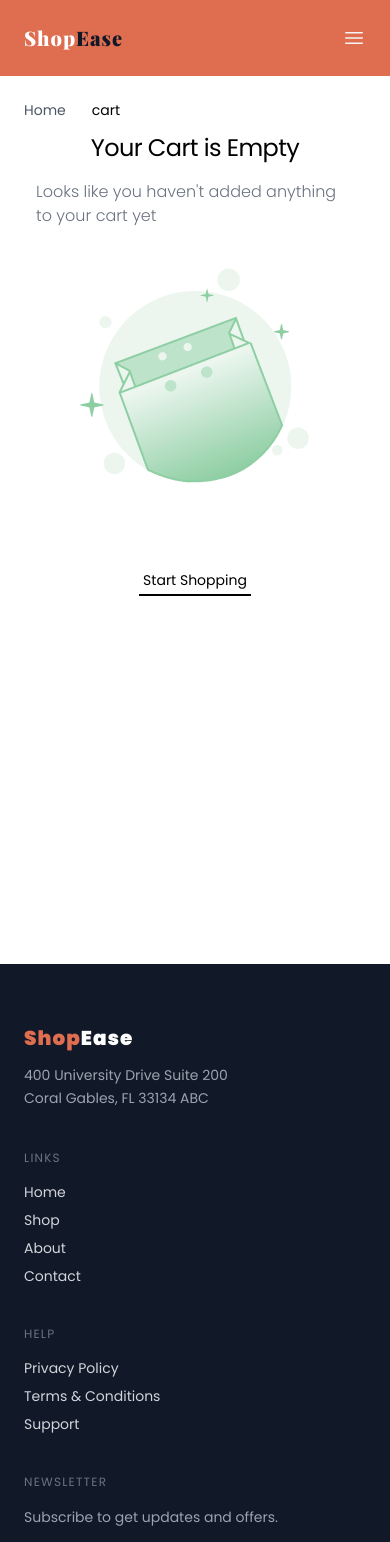
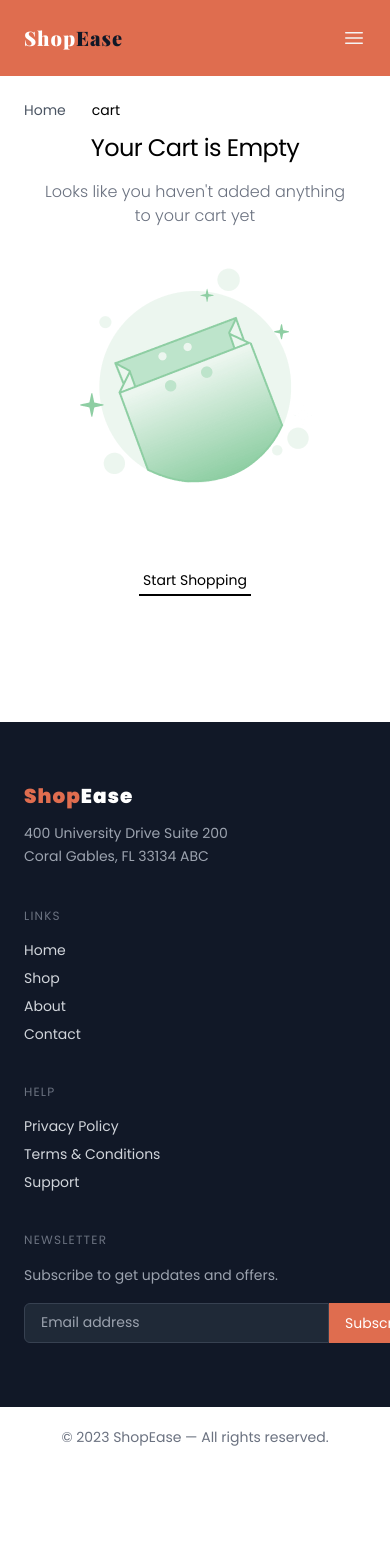
Before and after one commit to shifachaus/ShopeEase, a React (Vite) app: page /cart in a window 390 px wide. Shown: the top 1542 px of the page. After the commit the page ends 1467 px from the top, so only its background shows below. Built offline with nearby package versions, Linux system fonts and the light colour scheme; no server answers; some icons are missing; a web font is replaced by a local one.

Commit message:
fix footer and branner layout spacing

```diff
--- a/index.html
+++ b/index.html
@@ -39,7 +39,7 @@
       name="description"
       content="ShopEase is a modern furniture ecommerce platform built with React and Node.js"
     />
-    <title>ShopEase | Modern Furniture Online</title>
+    <title>ShopEase | furniture ecommerce web app</title>
 
     <link rel="manifest" href="./public/manifest" />
     <meta name="theme-color" content="#ffffff" />
--- a/src/component/Footer.jsx
+++ b/src/component/Footer.jsx
@@ -2,8 +2,8 @@ const Footer = () => {
   const year = new Date().getFullYear();
 
   return (
-    <footer className="max-w-6xl mx-auto md:px-14">
-      <div className="bg-gray-900 text-gray-300 px-6 py-16 md:py-20 grid grid-cols-1 md:grid-cols-2 lg:grid-cols-4 gap-10 min-h-[260px]">
+    <footer className="">
+      <div className="bg-gray-900 text-gray-300 max-w-6xl mx-auto md:px-14 px-6 py-16 md:py-20 grid grid-cols-1 md:grid-cols-2 lg:grid-cols-4 gap-10 min-h-[260px]">
         {/* Brand */}
         <section className="space-y-4">
           <h2 className="font-black tracking-wider text-xl leading-none">
@@ -85,7 +85,7 @@ const Footer = () => {
       </div>
 
       {/* Bottom bar */}
-      <div className="border-t border-gray-800">
+      <div className="">
         <p className="mx-auto max-w-6xl px-6 md:px-14 py-5 text-sm text-gray-500 text-center md:text-left">
           © {year} ShopEase — All rights reserved.
         </p>
--- a/src/component/Home/BrandBanner.jsx
+++ b/src/component/Home/BrandBanner.jsx
@@ -3,8 +3,8 @@ import desktopBg from "../../assets/footerimage.webp";
 
 const BrandBanner = () => {
   return (
-    <section className="mx-auto max-w-6xl md:px-14">
-      <div className="relative h-56  overflow-hidden group">
+    <section className="">
+      <div className="relative h-56  overflow-hidden group mx-auto max-w-6xl md:px-14">
         {/* Image */}
         <picture>
           <source media="(min-width: 768px)" srcSet={desktopBg} />
--- a/src/component/cart/CartContent.jsx
+++ b/src/component/cart/CartContent.jsx
@@ -14,7 +14,7 @@ const CartContent = () => {
   return (
     <div
       className={`flex flex-col gap-10 md:grid md:grid-flow-col ${
-        cartItems?.length === 1 && "h-screen"
+        cartItems?.length === 1 && "min-h-full"
       }`}
     >
       <div className="col-span-8">
--- a/src/pages/shopPages/Cart.jsx
+++ b/src/pages/shopPages/Cart.jsx
@@ -11,13 +11,13 @@ const Cart = () => {
     <section>
       <Breadcrumb title={"cart"} />
 
-      <div className="mx-auto max-w-6xl px-6 md:px-14 md:pt-6 pb-16 min-h-screen">
+      <div className="mx-auto max-w-6xl px-6 md:px-14 md:pt-6 pb-24 ">
         {cartItems?.length === 0 ? (
-          <div className="flex flex-col items-center  p-3  w-full min-h-[60vh">
+          <div className="flex flex-col items-center  p-3  w-full min-h-[60vh]">
             <h2 className="mb-4 text-2xl md:text-3xl tracking-tight font-medium ">
               Your Cart is Empty
             </h2>
-            <p className="mb-4 text-base font-light text-gray-500 text-ce">
+            <p className="mb-4 text-base font-light text-gray-500 text-center">
               Looks like you haven't added anything to your cart yet
             </p>
             <img src={cartImage} alt="cart image" />
```
